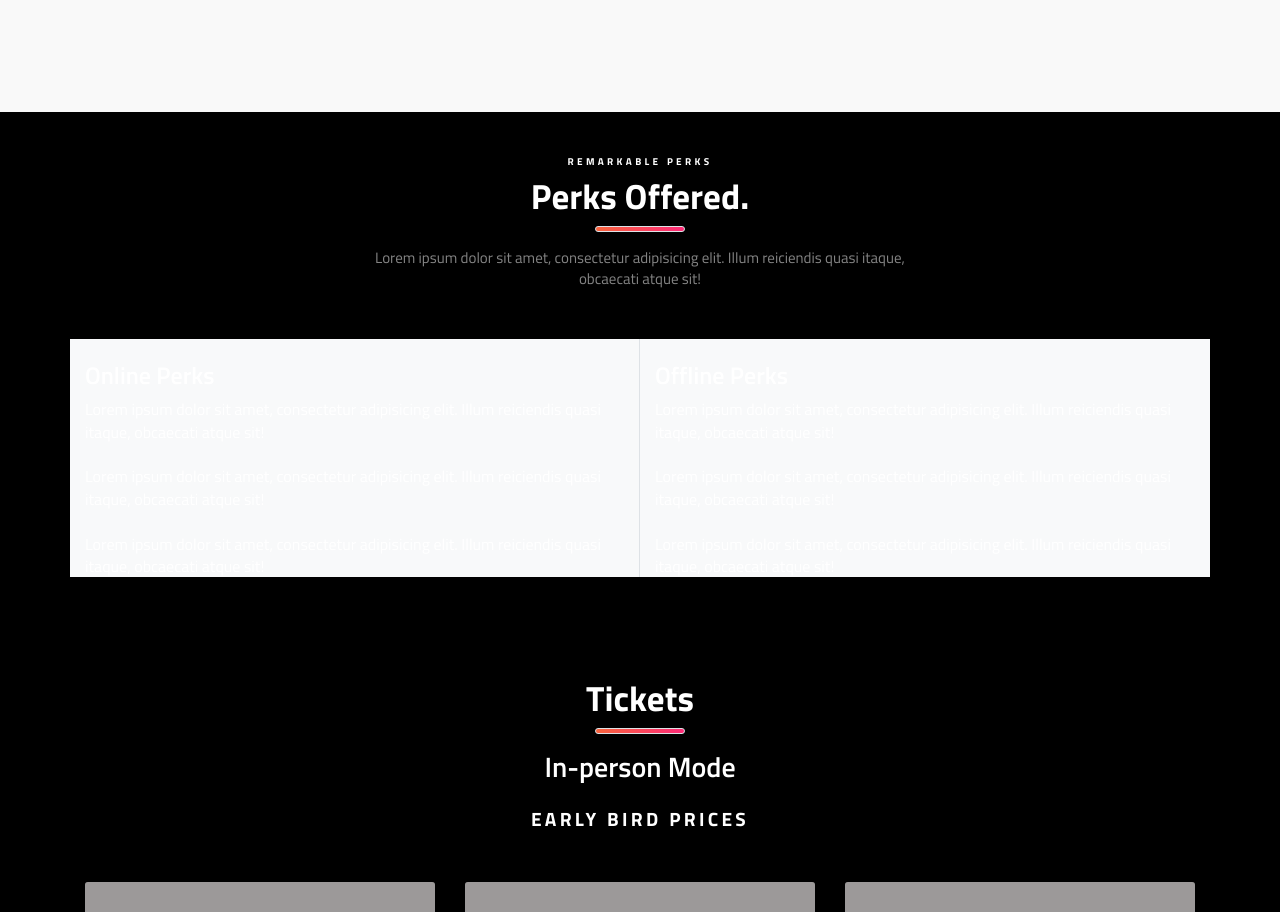
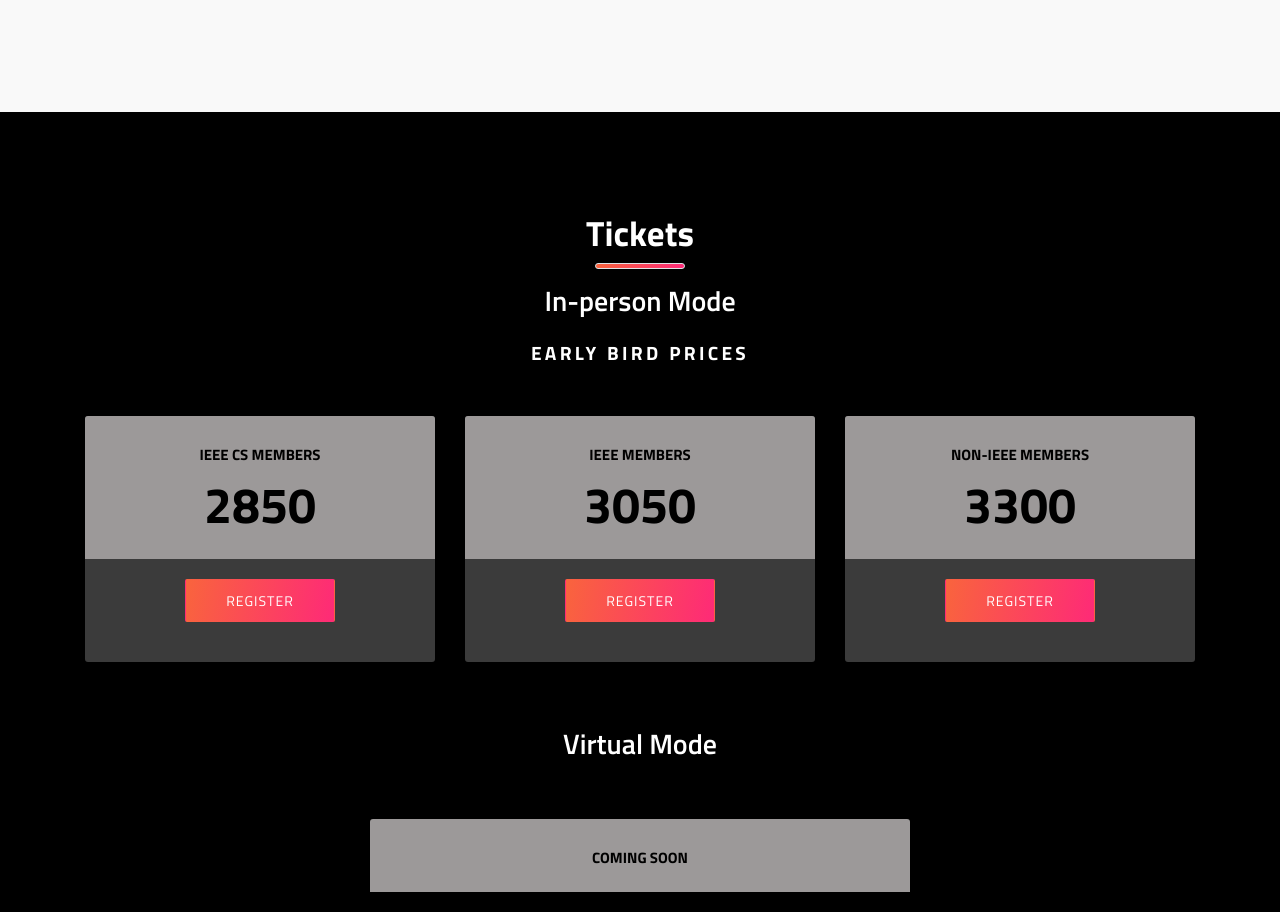
Before and after one commit to TechX-2022/techx2.0, a plain HTML site: page index-2.html in a window 1280 px wide. Shown: the part 5305-6217 px from the top of the page. Drawn offline with Linux system fonts and the light colour scheme; some packages are replaced by stand-ins of ours; files whose address does not match are found by name.

Commit message:
Revert "perks section added"

```diff
--- a/index-2.html
+++ b/index-2.html
@@ -630,46 +630,6 @@
 </section>
 <!-- End section -->
 
-<!--start basic perks section -->
-<section class="perks offered" id="perks">
-<div class="container">
-<div class="row">
-	<div class="col-12">
-		<div class="title text-center perk">
-			<br>
-			<br>
-			<h4>Remarkable perks</h4>
-			<h2>Perks Offered.</h2>
-			<span class="border"></span>
-						<p>Lorem ipsum dolor sit amet, consectetur adipisicing elit. Illum reiciendis quasi itaque, obcaecati atque sit!</p>
-		</div>
-	</div>
-</div>
-<div class = "row">
-	<div class="col-sm-6 bg-light perk border-right m-auto">
-		<br>
-		<h4>Online Perks</h4>
-			<ul>Lorem ipsum dolor sit amet, consectetur adipisicing elit. Illum reiciendis quasi itaque, obcaecati atque sit!</ul>
-			<br>
-			<ul>Lorem ipsum dolor sit amet, consectetur adipisicing elit. Illum reiciendis quasi itaque, obcaecati atque sit!</ul>
-			<br>
-			<ul>Lorem ipsum dolor sit amet, consectetur adipisicing elit. Illum reiciendis quasi itaque, obcaecati atque sit!</ul>
-	</div>
-    <div class="col-sm-6 bg-light perk  m-auto">
-		<br>
-	    <h4>Offline Perks</h4>
-			<ul>Lorem ipsum dolor sit amet, consectetur adipisicing elit. Illum reiciendis quasi itaque, obcaecati atque sit!</ul>
-			<br>
-			<ul>Lorem ipsum dolor sit amet, consectetur adipisicing elit. Illum reiciendis quasi itaque, obcaecati atque sit!</ul>
-			<br>
-			<ul>Lorem ipsum dolor sit amet, consectetur adipisicing elit. Illum reiciendis quasi itaque, obcaecati atque sit!</ul>
-	</div>
-</div>
-</div>
-</section>
-<!--end perks section -->
-
-
 <!-- Start Pricing section
 		=========================================== -->
 		<section class="pricing-table section" id="pricing">
```
